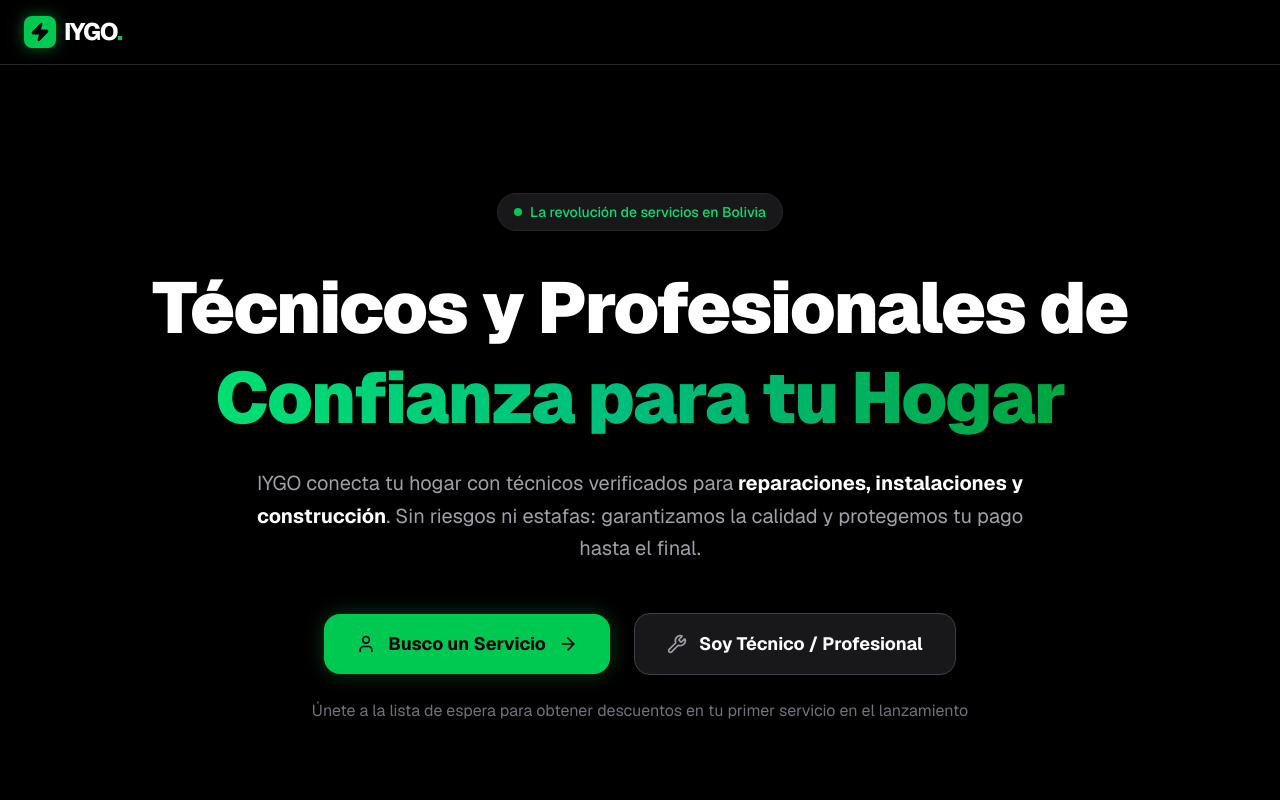
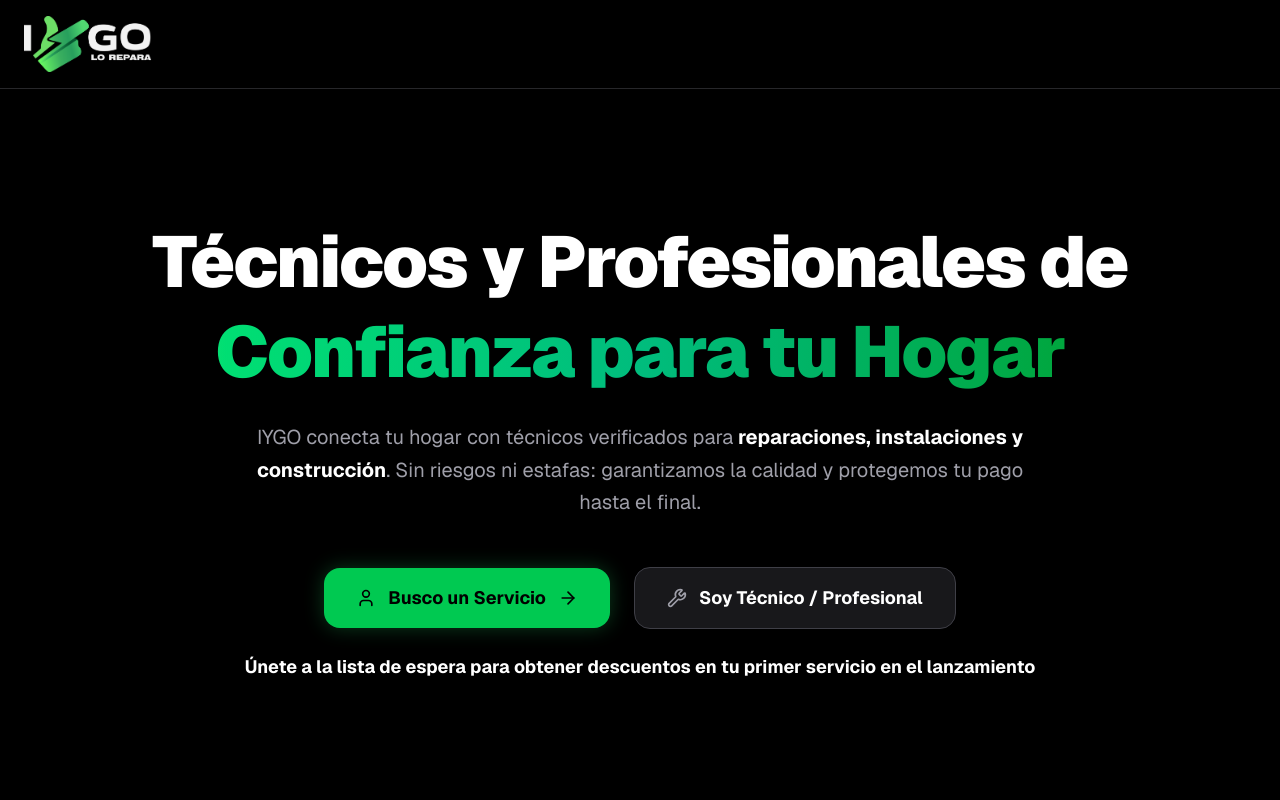
Before and after one commit to kmmagne/Landing-REPAR, a Next.js app: page / in a window 1280 px wide. Shown: the top 800 px of the page. Built offline with nearby package versions, Linux system fonts and the light colour scheme.

Commit message:
feat: cambio de marca a IYGO, nuevos logos y formularios

```diff
--- a/components/Hero.tsx
+++ b/components/Hero.tsx
@@ -12,7 +12,7 @@
       {/* Fondo con efecto de luz verde sutil */}
       <div className="absolute top-0 left-1/2 -translate-x-1/2 w-[600px] h-[600px] bg-green-500/20 rounded-full blur-[120px] -z-10 opacity-50"></div>
 
-      {/* Badge */}
+      {/* Badge
       <div className="inline-flex items-center gap-2 px-4 py-2 rounded-full bg-zinc-900 border border-zinc-800 text-green-400 text-sm font-medium mb-8">
         <span className="relative flex h-2 w-2">
           <span className="animate-ping absolute inline-flex h-full w-full rounded-full bg-green-400 opacity-75"></span>
@@ -20,7 +20,8 @@
         </span>
         La revolución de servicios en Bolivia
       </div>
-
+      ]
+    */}
       {/* Título Principal */}
       <h1 className="text-5xl md:text-7xl font-black tracking-tight text-white mb-6 leading-tight">
       Técnicos y Profesionales de <br className="hidden md:block" />
@@ -64,8 +65,8 @@
 
       </div>
 
-      <p className="text-base text-zinc-500 mt-6">
-      Únete a la lista de espera para obtener descuentos en tu primer servicio en el lanzamiento
+      <p className="text-lg text-white mt-6">
+      <strong> Únete a la lista de espera para obtener descuentos en tu primer servicio en el lanzamiento</strong>
     </p>
 
     </section>
--- a/components/Navbar.tsx
+++ b/components/Navbar.tsx
@@ -1,17 +1,25 @@
 import React from 'react';
-import { Zap } from 'lucide-react';
+import Image from 'next/image';
 
 export default function Navbar() {
   return (
-    <nav className="flex items-center justify-between px-6 py-4 bg-black/90 backdrop-blur-md border-b border-zinc-800 sticky top-0 z-50">
-      <div className="flex items-center gap-2">
-        <div className="bg-green-500 p-1.5 rounded-lg shadow-[0_0_15px_rgba(34,197,94,0.5)]">
-          <Zap className="w-5 h-5 text-black fill-black" />
-        </div>
-        <span className="text-2xl font-extrabold tracking-tighter text-white">
-          IYGO<span className="text-green-500">.</span>
-        </span>
+    <nav className="flex items-center px-6 py-4 bg-black/90 backdrop-blur-md border-b border-zinc-800 sticky top-0 z-50 transition-all">
+
+      {/* Contenedor del Logo con tamaño Responsivo */}
+      {/* - Mobile (por defecto): h-10 (40px) de alto, w-32 (128px) de ancho máximo.
+         - PC (md:): h-14 (56px) de alto, w-48 (192px) de ancho máximo.
+         - transition-all: Para que el cambio de tamaño sea suave.
+      */}
+      <div className="relative h-10 w-32 md:h-14 md:w-48 transition-all duration-300">
+        <Image
+          src="/logo-iygo.png"
+          alt="Logo IYGO"
+          fill // Ocupa todo el espacio del contenedor padre
+          className="object-contain object-left" // object-left asegura que se pegue a la izquierda
+          priority // Carga la imagen de inmediato (importante para el LCP/SEO)
+        />
       </div>
+
     </nav>
   );
 }
```
Also changed, not shown: public/logo-iygo.png (added).
